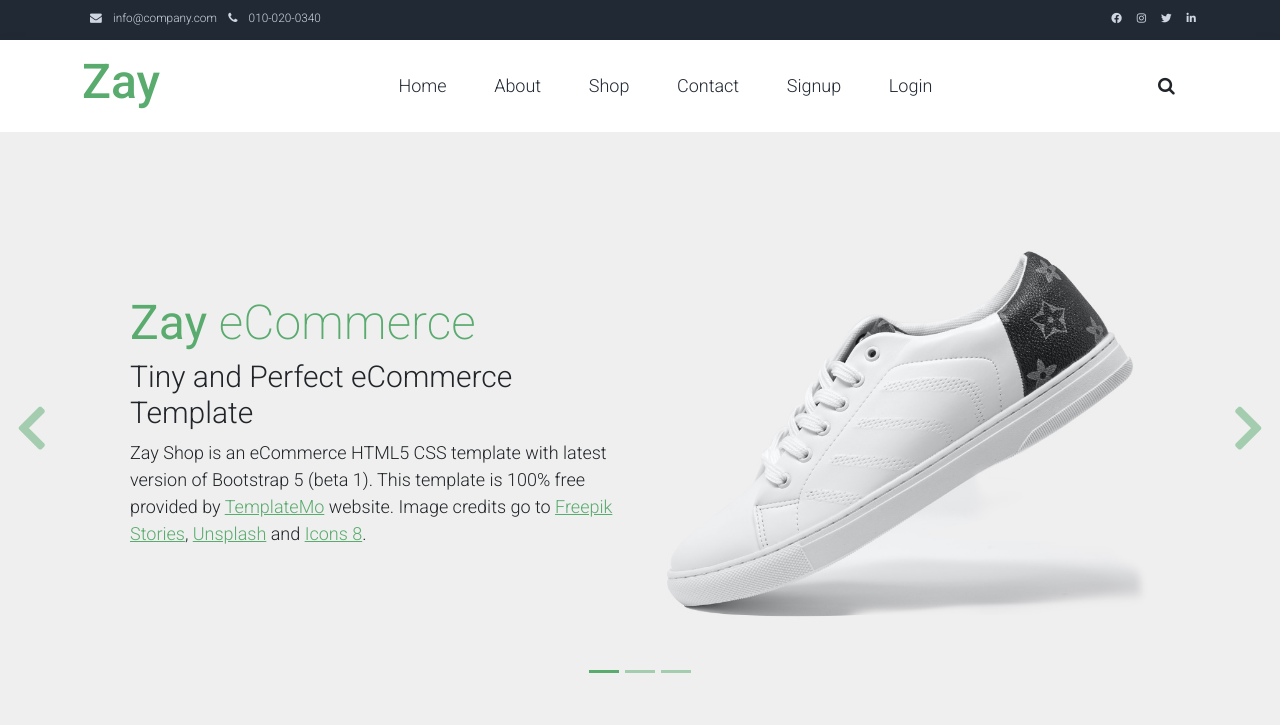
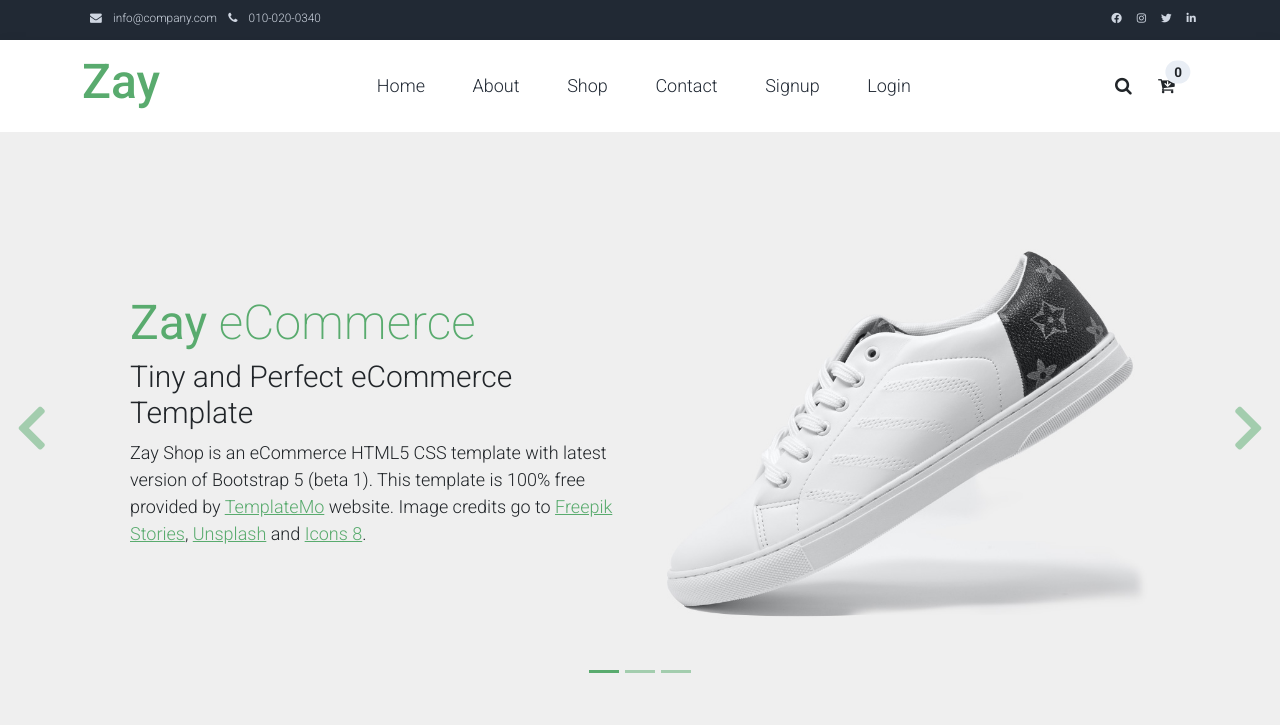
Before and after one commit to gajanan0707/payment-integrations-django, a Django app: page / in a window 1280 px wide. Shown: the top 725 px of the page. Run offline with Django 4.2, Linux system fonts and the light colour scheme; some libraries are stand-ins or nearby versions.

Commit message:
Added/Update - Added cart count

```diff
--- /dev/null
+++ b/payment_integrations/home/templatetags/cart_template_tags.py
@@ -0,0 +1,12 @@
+from django import template
+from products.models import Cart
+
+register = template.Library()
+
+
+@register.filter
+def cart_item_count(user):
+    if user.is_authenticated:
+        qs = Cart.objects.filter(user=user).count()
+        return qs
+    return 0
--- a/payment_integrations/home/views.py
+++ b/payment_integrations/home/views.py
@@ -1,4 +1,4 @@
-from products.models import Product
+from products.models import Product, Cart
 from django.shortcuts import render
 
 
--- a/payment_integrations/products/views.py
+++ b/payment_integrations/products/views.py
@@ -21,14 +21,14 @@ def add_to_cart(request):
                 cart.total = cart.total + product.price
                 cart.save()
                 return JsonResponse(
-                    {"success": "Cart successFully updated"}, status=200
+                    {"success": "This item quantity was updated."}, status=200
                 )
             except Cart.DoesNotExist:
                 Cart.objects.create(
                     user=request.user, product=product, count=1, total=product.price
                 )
                 return JsonResponse(
-                    {"success": "Product added in Cart successFully"}, status=200
+                    {"success": "This item was added to your cart."}, status=200
                 )
         else:
             return JsonResponse({"error": "Product not found"}, status=404)
--- a/payment_integrations/templates/index.html
+++ b/payment_integrations/templates/index.html
@@ -1,4 +1,5 @@
 {% load static %}
+{% load cart_template_tags %}
 <!DOCTYPE html>
 <html lang="en">
 
@@ -113,14 +114,14 @@
                    data-bs-target="#templatemo_search">
                     <i class="fa fa-fw fa-search text-dark mr-2"></i>
                 </a>
-                {#                <a class="nav-icon position-relative text-decoration-none" href="#">#}
-                {#                    <i class="fa fa-fw fa-cart-arrow-down text-dark mr-1"></i>#}
-                {#                    <span class="position-absolute top-0 left-100 translate-middle badge rounded-pill bg-light text-dark">7</span>#}
-                {#                </a>#}
-                {#                <a class="nav-icon position-relative text-decoration-none" href="#">#}
-                {#                    <i class="fa fa-fw fa-user text-dark mr-3"></i>#}
-                {#                    <span class="position-absolute top-0 left-100 translate-middle badge rounded-pill bg-light text-dark">+99</span>#}
-                {#                </a>#}
+                <a class="nav-icon position-relative text-decoration-none" href="#">
+                    <i class="fa fa-fw fa-cart-arrow-down text-dark mr-1"></i>
+                    <span class="position-absolute top-0 left-100 translate-middle badge rounded-pill bg-light text-dark">{{ request.user| cart_item_count }}</span>
+                </a>
+{#                <a class="nav-icon position-relative text-decoration-none" href="#">#}
+{#                    <i class="fa fa-fw fa-user text-dark mr-3"></i>#}
+{#                    <span class="position-absolute top-0 left-100 translate-middle badge rounded-pill bg-light text-dark">+99</span>#}
+{#                </a>#}
             </div>
         </div>
 
```
Also changed, not shown: payment_integrations/home/templatetags/__init__.py (added).
